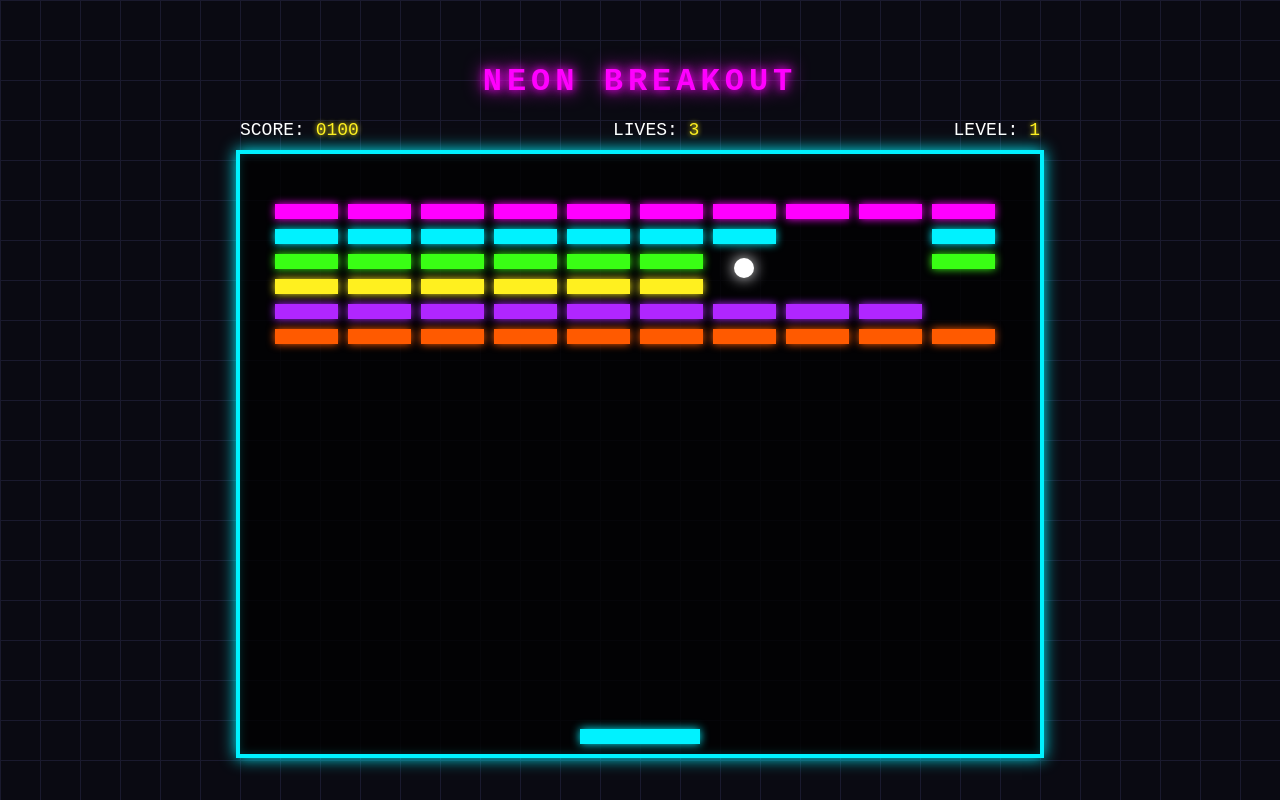
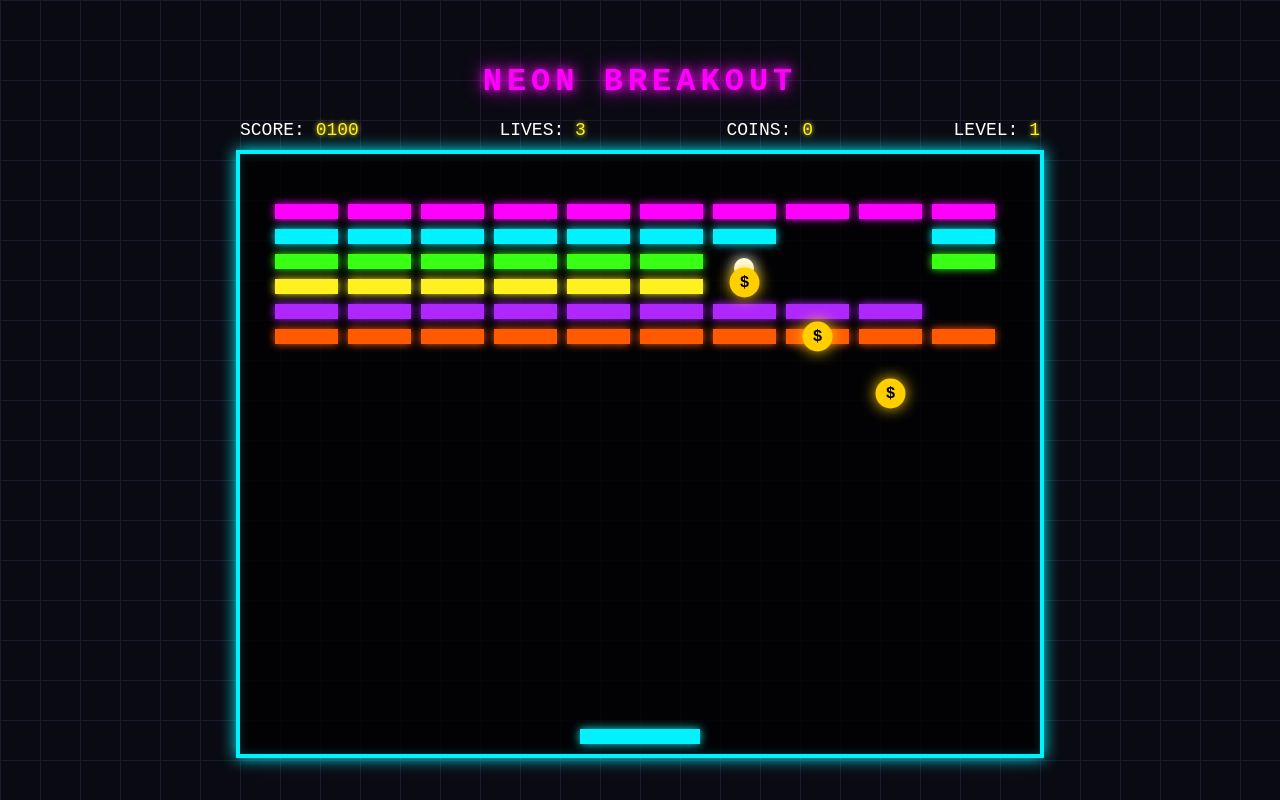
Before and after one commit to Wasatch-Mountains/New-Antigravity-Folder, a plain HTML site: page index.html in a window 1280 px wide. Both pictures are taken after a click on the button "START GAME". Drawn offline with Linux system fonts and the light colour scheme.

Commit message:
Feature: Add golden coin combo system and sound effect

```diff
--- a/game.js
+++ b/game.js
@@ -2,6 +2,7 @@ const canvas = document.getElementById('gameCanvas');
 const ctx = canvas.getContext('2d');
 const scoreEl = document.getElementById('score');
 const livesEl = document.getElementById('lives');
+const coinsEl = document.getElementById('coins');
 const levelEl = document.getElementById('level');
 const overlay = document.getElementById('ui-overlay');
 const startBtn = document.getElementById('startBtn');
@@ -45,8 +46,32 @@ function playBrickSound(color) {
     osc.stop(audioCtx.currentTime + 0.1);
 }
 
+function playCoinSound() {
+    if (!audioCtx) return;
+
+    const osc = audioCtx.createOscillator();
+    const gain = audioCtx.createGain();
+
+    osc.type = 'sine';
+    // Arpeggio effect
+    osc.frequency.setValueAtTime(523.25, audioCtx.currentTime); // C5
+    osc.frequency.exponentialRampToValueAtTime(1046.50, audioCtx.currentTime + 0.1); // C6
+
+    gain.gain.setValueAtTime(0.15, audioCtx.currentTime);
+    gain.gain.exponentialRampToValueAtTime(0.0001, audioCtx.currentTime + 0.2);
+
+    osc.connect(gain);
+    gain.connect(audioCtx.destination);
+
+    osc.start();
+    osc.stop(audioCtx.currentTime + 0.2);
+}
+
 // Game Constants
 const BALL_RADIUS = 10;
+const COIN_RADIUS = 15;
+const COIN_SPEED = 3;
+const COMBO_WINDOW = 1000; // 1 second
 const PADDLE_HEIGHT = 15;
 const PADDLE_WIDTH = 120;
 const BRICK_ROWS = 6;
@@ -59,8 +84,12 @@ const COLORS = ['#ff00ff', '#00f2ff', '#39ff14', '#fff01f', '#b026ff', '#ff5a00'
 // Game State
 let score = 0;
 let lives = 3;
+let coins = 0;
 let level = 1;
 let gameState = 'START'; // START, PLAYING, GAME_OVER, WIN
+
+let comboTimestamps = [];
+let activeCoins = [];
 
 let ball = {
     x: canvas.width / 2,
@@ -136,12 +165,50 @@ function collisionDetection() {
                     updateStats();
                     playBrickSound(b.color);
 
+                    // Combo Detection
+                    const now = Date.now();
+                    comboTimestamps.push(now);
+                    // Only keep timestamps within the window
+                    comboTimestamps = comboTimestamps.filter(t => now - t < COMBO_WINDOW);
+
+                    if (comboTimestamps.length >= 3) {
+                        spawnCoin(brickX + bw / 2, brickY + bh / 2);
+                        comboTimestamps = []; // Reset combo after spawn
+                    }
+
                     // Check for win
                     if (checkAllBricksCleared()) {
                         handleWin();
                     }
                 }
             }
+        }
+    }
+}
+
+function spawnCoin(x, y) {
+    activeCoins.push({ x, y, dy: COIN_SPEED });
+}
+
+function updateCoins() {
+    for (let i = activeCoins.length - 1; i >= 0; i--) {
+        const c = activeCoins[i];
+        c.y += c.dy;
+
+        // Paddle collision
+        if (c.y + COIN_RADIUS > canvas.height - paddle.height - 10 &&
+            c.y - COIN_RADIUS < canvas.height - 10 &&
+            c.x > paddle.x && c.x < paddle.x + paddle.width) {
+            coins++;
+            updateStats();
+            playCoinSound();
+            activeCoins.splice(i, 1);
+            continue;
+        }
+
+        // Out of bounds
+        if (c.y > canvas.height + COIN_RADIUS) {
+            activeCoins.splice(i, 1);
         }
     }
 }
@@ -158,6 +225,7 @@ function checkAllBricksCleared() {
 function updateStats() {
     scoreEl.textContent = score.toString().padStart(4, '0');
     livesEl.textContent = lives;
+    coinsEl.textContent = coins;
     levelEl.textContent = level;
 }
 
@@ -205,6 +273,29 @@ function drawBricks() {
     }
 }
 
+function drawCoins() {
+    for (const c of activeCoins) {
+        ctx.beginPath();
+        ctx.arc(c.x, c.y, COIN_RADIUS, 0, Math.PI * 2);
+
+        // Golden Glow
+        ctx.fillStyle = '#ffcf00';
+        ctx.shadowBlur = 15;
+        ctx.shadowColor = '#ffcf00';
+        ctx.fill();
+
+        // "$" Symbol
+        ctx.shadowBlur = 0;
+        ctx.fillStyle = '#000';
+        ctx.font = 'bold 16px Courier New';
+        ctx.textAlign = 'center';
+        ctx.textBaseline = 'middle';
+        ctx.fillText('$', c.x, c.y);
+
+        ctx.closePath();
+    }
+}
+
 // Game Loop
 function update() {
     if (gameState !== 'PLAYING') return;
@@ -247,6 +338,7 @@ function update() {
         }
     }
 
+    updateCoins();
     collisionDetection();
 }
 
@@ -255,6 +347,7 @@ function draw() {
     drawBricks();
     drawBall();
     drawPaddle();
+    drawCoins();
 }
 
 function loop() {
--- a/index.html
+++ b/index.html
@@ -15,6 +15,7 @@
     <div id="stats">
         <div class="stat-box">Score: <span id="score">0000</span></div>
         <div class="stat-box">Lives: <span id="lives">3</span></div>
+        <div class="stat-box">Coins: <span id="coins">0</span></div>
         <div class="stat-box">Level: <span id="level">1</span></div>
     </div>
 
--- a/style.css
+++ b/style.css
@@ -3,6 +3,7 @@
     --neon-blue: #00f2ff;
     --neon-green: #39ff14;
     --neon-yellow: #fff01f;
+    --neon-gold: #ffcf00;
     --neon-purple: #b026ff;
     --bg-dark: #0a0a12;
     --retro-grid: #1a1a2e;
@@ -103,6 +104,21 @@ canvas {
 }
 
 @keyframes flicker {
-    0%, 19%, 21%, 23%, 25%, 54%, 56%, 100% { opacity: 1; }
-    20%, 24%, 55% { opacity: 0.5; }
+
+    0%,
+    19%,
+    21%,
+    23%,
+    25%,
+    54%,
+    56%,
+    100% {
+        opacity: 1;
+    }
+
+    20%,
+    24%,
+    55% {
+        opacity: 0.5;
+    }
 }
```
